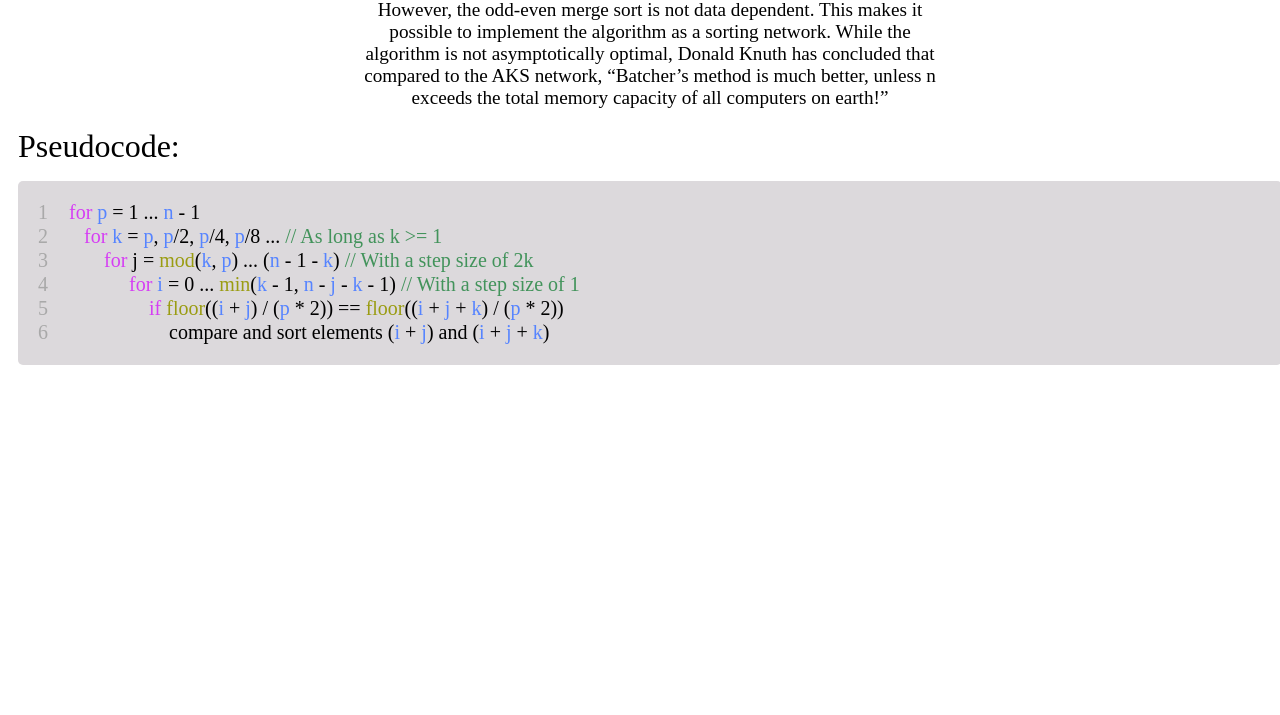
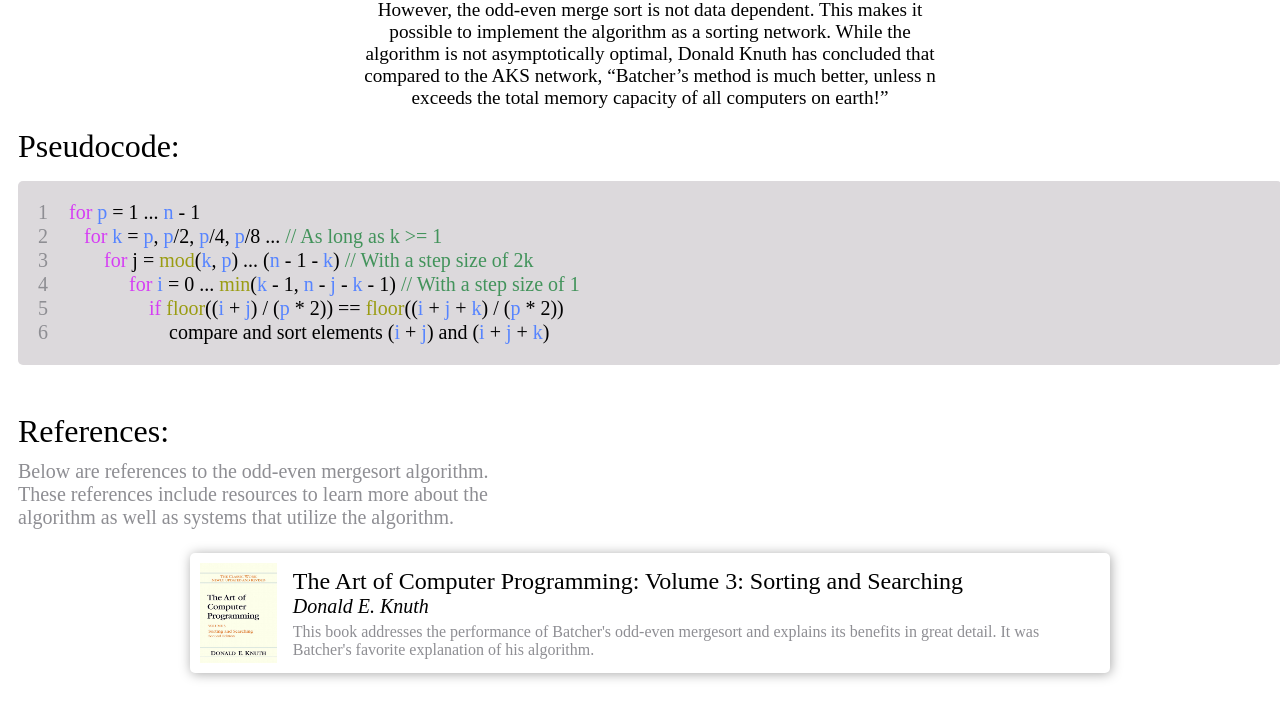
Before and after one commit to itseullman/capstone-banking, a PHP site: page /views/odd_even.html in a window 1280 px wide. Shown: the part 541-1256 px from the top of the page. Before the commit the page ends 906 px from the top, so only its background shows below. Run offline with PHP 8.4, Linux system fonts and the light colour scheme.

Commit message:
Styled references sections

```diff
--- a/css/algorithm__info.css
+++ b/css/algorithm__info.css
@@ -61,20 +61,25 @@ a {
   text-align: center;
 }
 
+/**
+* Pseudo-code styles
+*/
+
+.alg__pseudo__content {
+  overflow: scroll;
+}
+
 .alg__pseudo__content h2 {
   font-weight: 300;
   font-size: 2rem;
   margin: 0 0 1rem 0;
 }
 
-/**
-* Pseudo-code styles
-*/
 .pseudo__container {
   background-color: #dcd9dc;
   padding: 20px;
   border-radius: 5px;
-  overflow: scroll;
+  min-width: 800px;
 }
 
 .pseudo__line {
@@ -84,7 +89,7 @@ a {
 
 .line__number {
   margin-right: 1rem;
-  color: darkgray;
+  color: #8e8e93;
 }
 
 .pseudo__line p {
@@ -115,3 +120,70 @@ a {
 .operator {
   color: #8f5900;
 }
+
+/**
+* Reference styles
+*/
+.alg__references__container {
+  margin-top: 3rem;
+}
+
+.alg__references__container h2 {
+  font-weight: 300;
+  font-size: 2rem;
+  margin: 0;
+}
+
+.alg__references__info {
+  font-size: 1.25rem;
+  margin: 10px 0 1rem 0;
+  width: 95%;
+  max-width: 500px;
+  color: #8e8e93;
+}
+
+.reference {
+  display: flex;
+  align-items: center;
+
+  width: 95%;
+  max-width: 900px;
+
+  margin: 1.5rem auto;
+  padding: 10px;
+
+  box-shadow: 1px 1px 12px darkgray;
+  border-radius: 5px;
+
+  transition: ease-in 0.2s;
+}
+
+.reference:hover {
+  transform: scale(1.1);
+}
+
+.reference img {
+  height: 100px;
+  width: 100px;
+  margin-right: 1rem;
+}
+
+.reference__info h3 {
+  margin: 0;
+  font-size: 1.5rem;
+  font-weight: 300;
+}
+
+.reference__info h4 {
+  margin: 0;
+  font-size: 1.25rem;
+  font-weight: 300;
+  font-style: italic;
+}
+
+.reference__info p {
+  font-size: 1rem;
+  margin: 5px 0 0 0;
+
+  color: #8e8e93;
+}
--- a/views/odd_even.html
+++ b/views/odd_even.html
@@ -94,4 +94,30 @@
       </div>
     </div>
   </div>
+  <div class="alg__references__container">
+    <h2>References:</h2>
+    <p class="alg__references__info">
+      Below are references to the odd-even mergesort algorithm. These references
+      include resources to learn more about the algorithm as well as systems
+      that utilize the algorithm.
+    </p>
+    <a
+      class="reference"
+      href="https://proxy.library.kent.edu/login?url=https://search.ebscohost.com/login.aspx?direct=true&AuthType=ip&db=cat02286a&AN=kent.b5986614&site=eds-live&scope=site"
+      target="_blank"
+    >
+      <img class="reference__img" src="./img/art_of_programming.jpeg" />
+      <div class="reference__info">
+        <h3>
+          The Art of Computer Programming: Volume 3: Sorting and Searching
+        </h3>
+        <h4>Donald E. Knuth</h4>
+        <p>
+          This book addresses the performance of Batcher's odd-even mergesort
+          and explains its benefits in great detail. It was Batcher's favorite
+          explanation of his algorithm.
+        </p>
+      </div>
+    </a>
+  </div>
 </div>
```
Also changed, not shown: views/bitonic.html (+8 -0 lines), img/art_of_programming.jpeg (added).
